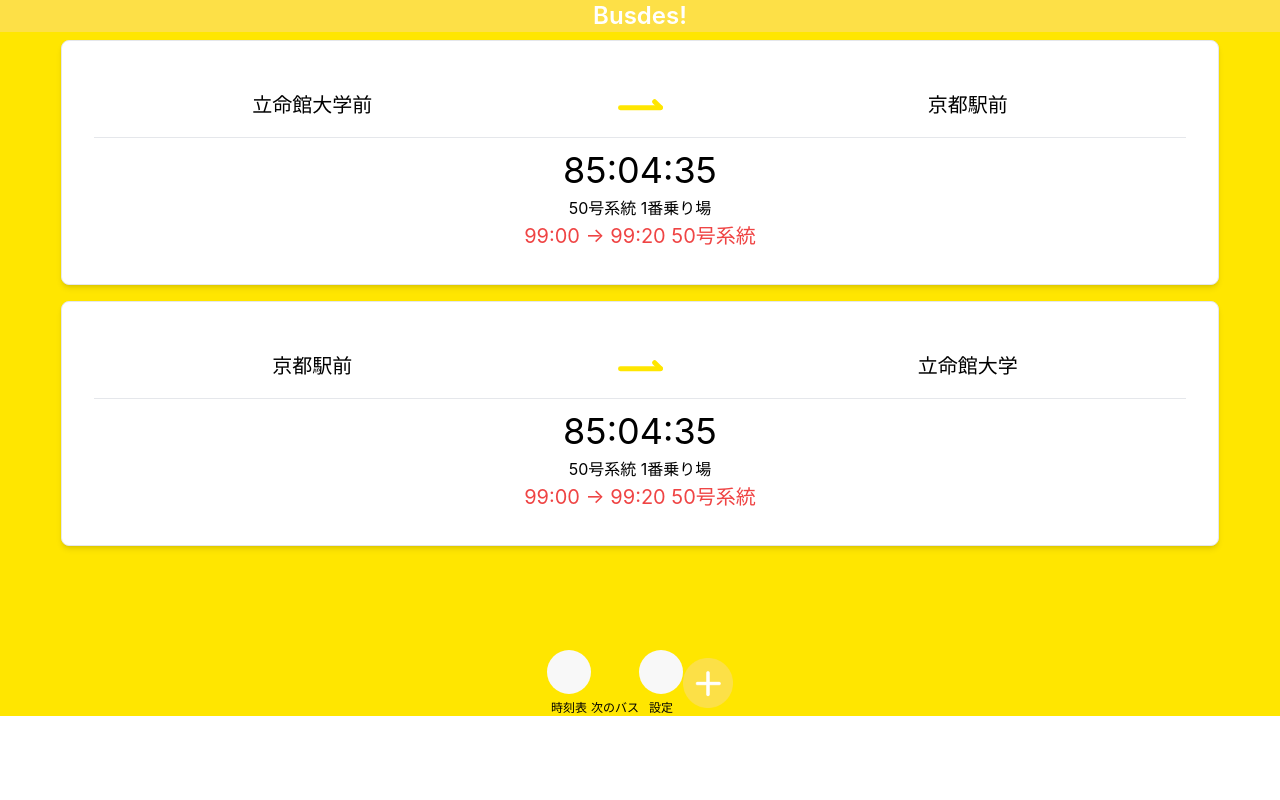
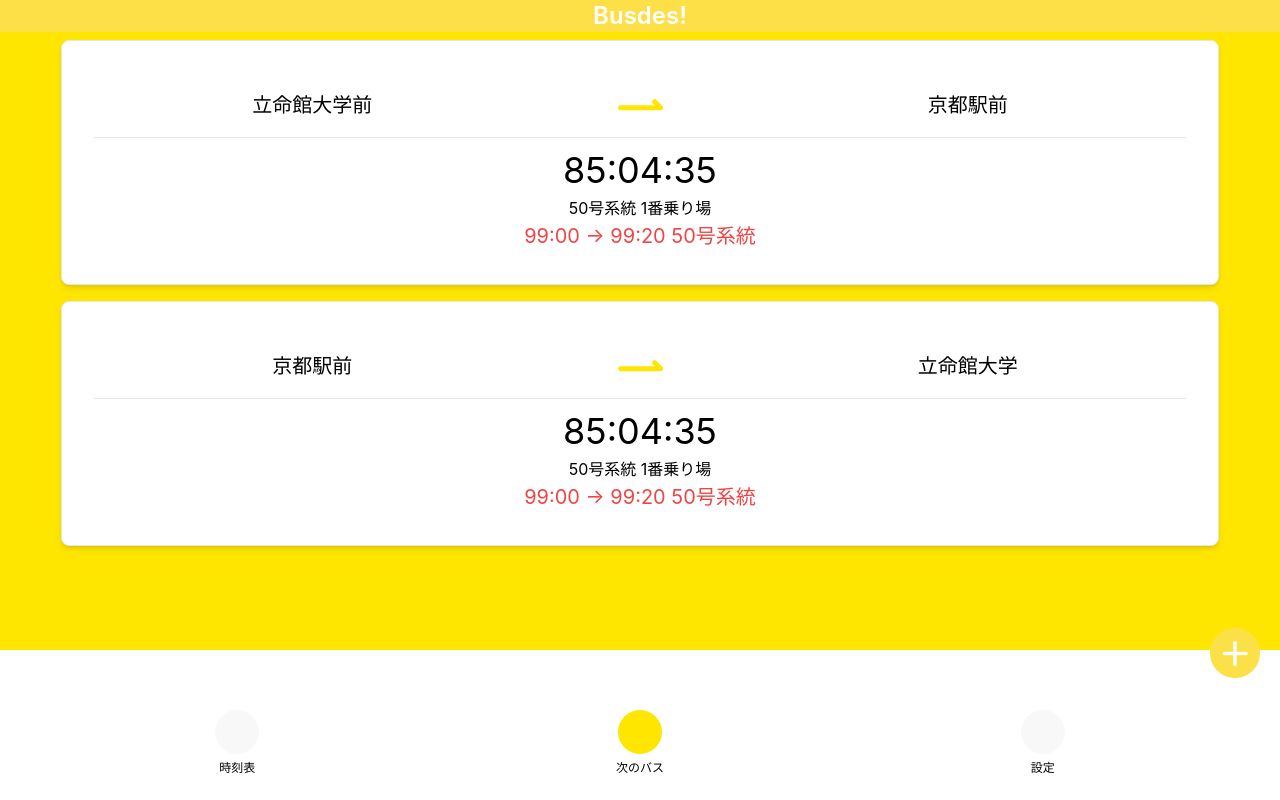
Before and after one commit to Shunkicreate/busdes-kic-web, a React (Create React App) app: page / in a window 1280 px wide. Built offline with nearby package versions, Linux system fonts and the light colour scheme; no server answers.

Commit message:
フッターとAddButton固定

```diff
--- a/src/layout/Footer.tsx
+++ b/src/layout/Footer.tsx
@@ -20,12 +20,20 @@ export const Footer = ({ setMode, currentMode }: { setMode: React.Dispatch<React
 
     return (
         <div>
-            <div className="flex justify-center">
-                <TabbarButton mode="TimeTable" modeName='時刻表' color={color('TimeTable', currentMode)} switchMode={switchMode}></TabbarButton>
-                <TabbarButton mode="NextBus" modeName='次のバス' color={color('NextBus', currentMode)} switchMode={switchMode}></TabbarButton>
-                <TabbarButton mode="Settings" modeName='設定' color={color('Settings', currentMode)} switchMode={switchMode}></TabbarButton>
-                <AddButton></AddButton>
+            <DisplayAddButton></DisplayAddButton>
+            <div className='fixed bottom-0 w-full grid grid-cols-3 gap-2 pt-3 pb-6 px-10 bg-white'>
+                <TabbarButton mode='TimeTable' modeName='時刻表' color={color('TimeTable', currentMode)} switchMode={switchMode}></TabbarButton>
+                <TabbarButton mode='NextBus' modeName='次のバス' color={color('NextBus', currentMode)} switchMode={switchMode}></TabbarButton>
+                <TabbarButton mode='Settings' modeName='設定' color={color('Settings', currentMode)} switchMode={switchMode}></TabbarButton>
             </div>
         </div>
     )
 }
+
+const DisplayAddButton = () => {
+    return (
+        <div className='fixed bottom-24 right-0 p-5'>
+            <AddButton></AddButton>
+        </div>
+    )
+}
```
